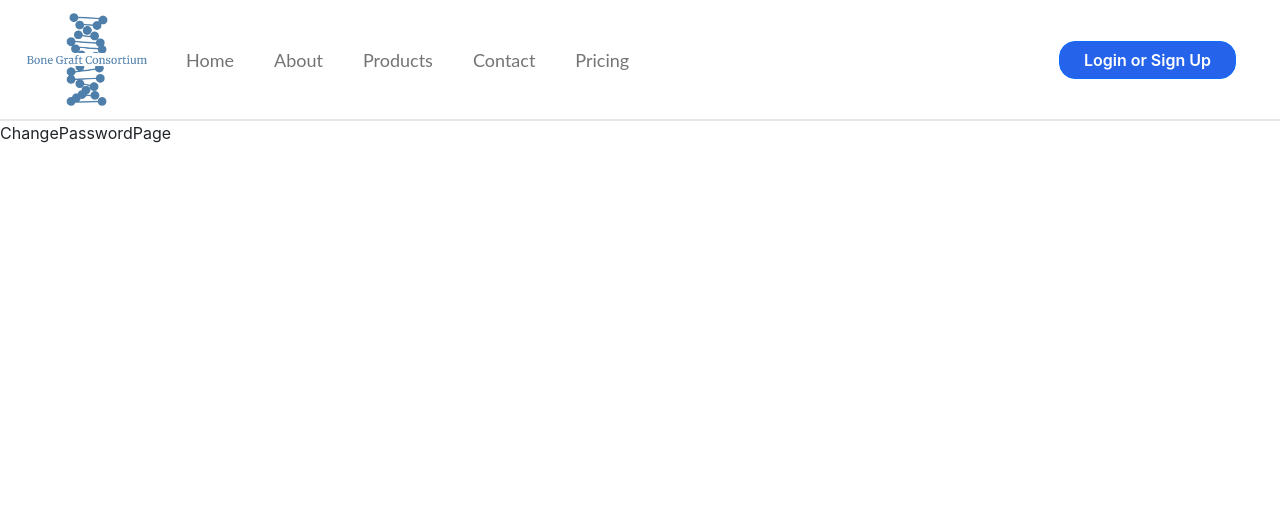
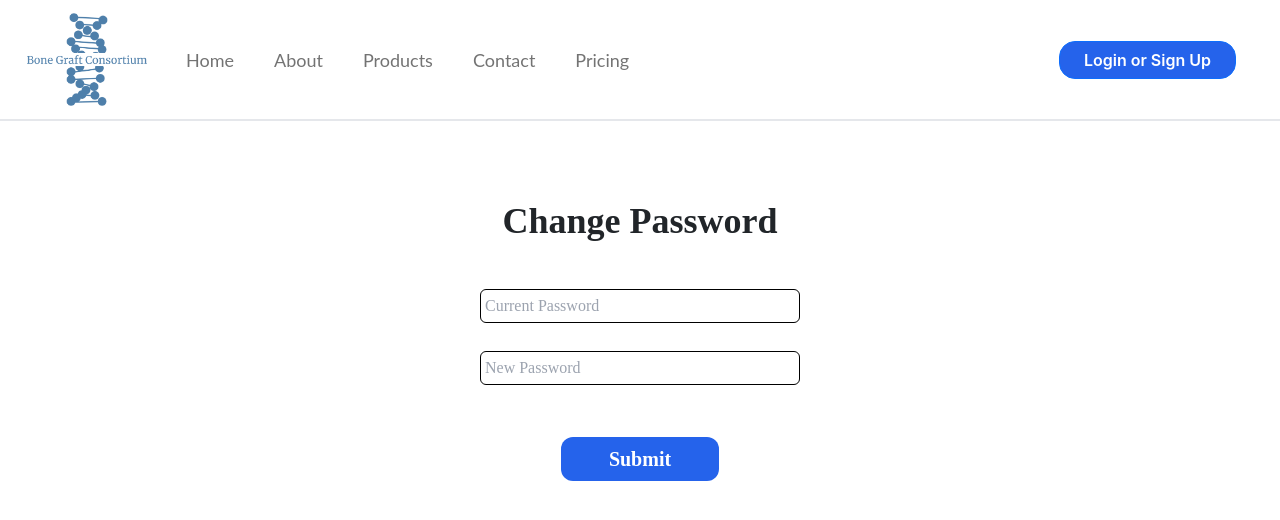
Before and after one commit to davidwilliford99/BGC, a React (Create React App) app in the folder app/: page /changepassword in a window 1280 px wide. Shown: the top 520 px of the page. Built offline with nearby package versions, Linux system fonts and the light colour scheme.

Commit message:
Frontend pages for changing password and username

```diff
--- a/app/src/components/ProductComp.js
+++ b/app/src/components/ProductComp.js
@@ -68,8 +68,8 @@ function ProductComp(props) {
 
       <a href="">
 
-        <div id="product-details" className="m-2">
-            <img src={image} alt="product"/>
+        <div id="product-details" className="m-2 flex flex-col items-center">
+            <img src={image} className="max-h-96" alt="product"/>
             <h1 className="text-xl my-2 font-semibold text-center">{title}</h1>
             <h1 className="text-sm text-center">{category}</h1>
             <h1 className="text-sm text-blue-800 text-center">{regulation}</h1>
--- a/app/src/pages/ChangePasswordPage.js
+++ b/app/src/pages/ChangePasswordPage.js
@@ -1,9 +1,91 @@
-import React from 'react';
+import {React, useState} from 'react';
+
+
 
 export default function ChangePasswordPage(props) {
+
+
+    const [password, setPassword] = useState("");
+    const [newPassword, setNewPassword] = useState("");
+    const [incorrect, setIncorrect] = useState(false);
+    const [correct, setCorrect] = useState(false);
+
+
+
+    /**
+     * This is the method for sending API request to password changing endpoint
+     *
+     * 1. Make API call
+     * 2. If response is not correct, chang incorrect to true
+     * 3. If correct, set to correct
+     * 4. Redirect to account page after 2 seconds
+     *
+     */
+    const changePassword = () => {
+
+
+    }
+
+
+
+
     return (
-        <div>
-            ChangePasswordPage
+        <div className='flex flex-col items-center justify-center my-20 font-[Montserrat]'>
+            <h1 className='text-center text-4xl mb-5 font-bold'>Change Password</h1>
+
+
+            { incorrect &&
+                <h1
+                    className='p-3 mb-4 rounded-xl bg-red-500 font-semibold'
+                    >
+                        Incorrect Password
+                </h1>
+            }
+
+
+            { correct &&
+                <h1
+                    className='p-3 mb-4 rounded-xl bg-green-300 font-semibold'
+                    >
+                        Password Succesfully Changed! You will now be redirected to your account page
+                </h1>
+            }
+
+
+
+            <div className='flex  mb-7'>
+                <input
+                    type="password"
+                    name="password"
+                    required
+                    placeholder='Current Password'
+                    className='border-1 border-black rounded-md p-1 w-80'
+                    value = {password}
+                    onChange = {(e) => setPassword(e.target.value)}
+                ></input>
+            </div>
+
+
+            <div className='flex  mb-7'>
+                <input
+                    type="password"
+                    name="password"
+                    required
+                    placeholder='New Password'
+                    className='border-1 border-black rounded-md p-1 w-80'
+                    value = {newPassword}
+                    onChange = {(e) => setNewPassword(e.target.value)}
+                ></input>
+            </div>
+
+
+            <button
+                className='bg-blue-600 mt-4 text-white text-xl font-semibold px-5 py-2 rounded-xl'
+                onClick={changePassword}
+                >
+                    Submit
+            </button>
+
         </div>
     );
 }
--- a/app/src/pages/ChangeUsernamePage.js
+++ b/app/src/pages/ChangeUsernamePage.js
@@ -1,9 +1,87 @@
-import React from 'react';
+import {React, useState} from 'react';
+
+
 
 export default function ChangeUsernamePage(props) {
+
+
+
+    const [newUsername, setNewUsername] = useState("");
+    const [isTaken, setIsTaken] = useState(false);
+    const [isInvalid, setIsInvalid] = useState(false);
+    const [success, setSuccess] = useState(false);
+
+
+
+    /**
+     * Method for calling API to change username
+     *
+     * 1. Calls API to change username
+     * 2. See if username is taken
+     * 3. See if username is invalid
+     * 3. Set success to true if valid and not taken
+     * 4. Navigate to account page after 2 seconds
+     *
+     */
+    const changeUsername = () => {
+
+    }
+
+
+
     return (
-        <div>
-            ChangeUsernamePage
+        <div className='flex flex-col items-center justify-center my-20 font-[Montserrat]'>
+            <h1 className='text-center text-4xl mb-5 font-bold'>Change Username</h1>
+
+
+            { isTaken &&
+                <h1
+                    className='p-3 mb-4 rounded-xl bg-red-500 font-semibold'
+                    >
+                        Username is already in use
+                </h1>
+            }
+
+
+            { isInvalid &&
+                <h1
+                    className='p-3 mb-4 rounded-xl bg-red-500 font-semibold'
+                    >
+                        Username is invalid. Make sure it does not contain spaces or special characters
+                </h1>
+            }
+
+
+            { success &&
+                <h1
+                    className='p-3 mb-4 rounded-xl bg-green-300 font-semibold'
+                    >
+                        Username Succesfully Changed! You will now be redirected to your account page
+                </h1>
+            }
+
+
+
+            <div className='flex  mb-7'>
+                <input
+                    type="password"
+                    name="password"
+                    required
+                    placeholder='New Username'
+                    className='border-1 border-black rounded-md p-1 w-80'
+                    value = {newUsername}
+                    onChange = {(e) => setNewUsername(e.target.value)}
+                ></input>
+            </div>
+
+
+            <button
+                className='bg-blue-600 mt-4 text-white text-xl font-semibold px-5 py-2 rounded-xl'
+                onClick={changeUsername}
+                >
+                    Submit
+            </button>
+
         </div>
     );
 }
```
